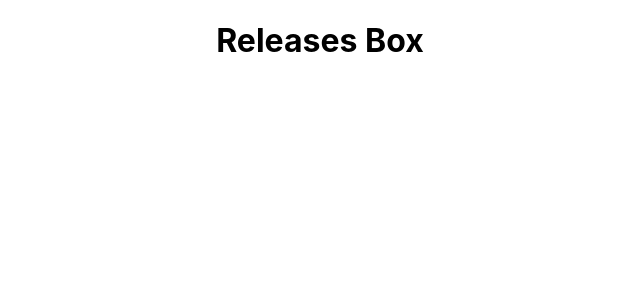
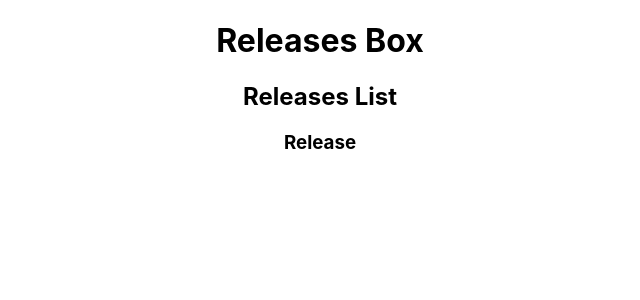
Before and after one commit to josephcooper3/film-releases-app, a React (Create React App) app: page / in a window 1280 px wide. Shown: the top 300 px of the page, without its empty margins (320-960 px from the left). Built offline with nearby package versions, Linux system fonts and the light colour scheme.

Commit message:
connects component hierarchy

```diff
--- a/src/components/Release.js
+++ b/src/components/Release.js
@@ -4,7 +4,7 @@ class Release extends Component {
 
   render() {
     return (
-      <h3>Releas</h3>
+      <h3>Release</h3>
     )
   }
 
--- a/src/components/ReleasesList.js
+++ b/src/components/ReleasesList.js
@@ -5,7 +5,10 @@ class ReleasesList extends Component {
 
   render() {
     return (
-      <h2>Releases List</h2>
+      <div className="releases-list">
+        <h2>Releases List</h2>
+        <Release/>
+      </div>
     )
   }
 
--- a/src/containers/ReleasesBox.js
+++ b/src/containers/ReleasesBox.js
@@ -5,7 +5,10 @@ class ReleasesBox extends Component {
 
   render() {
     return (
-      <h1>Releases Box</h1>
+      <div className="releases-box">
+        <h1>Releases Box</h1>
+        <ReleasesList/>
+      </div>
     )
   }
 
```
